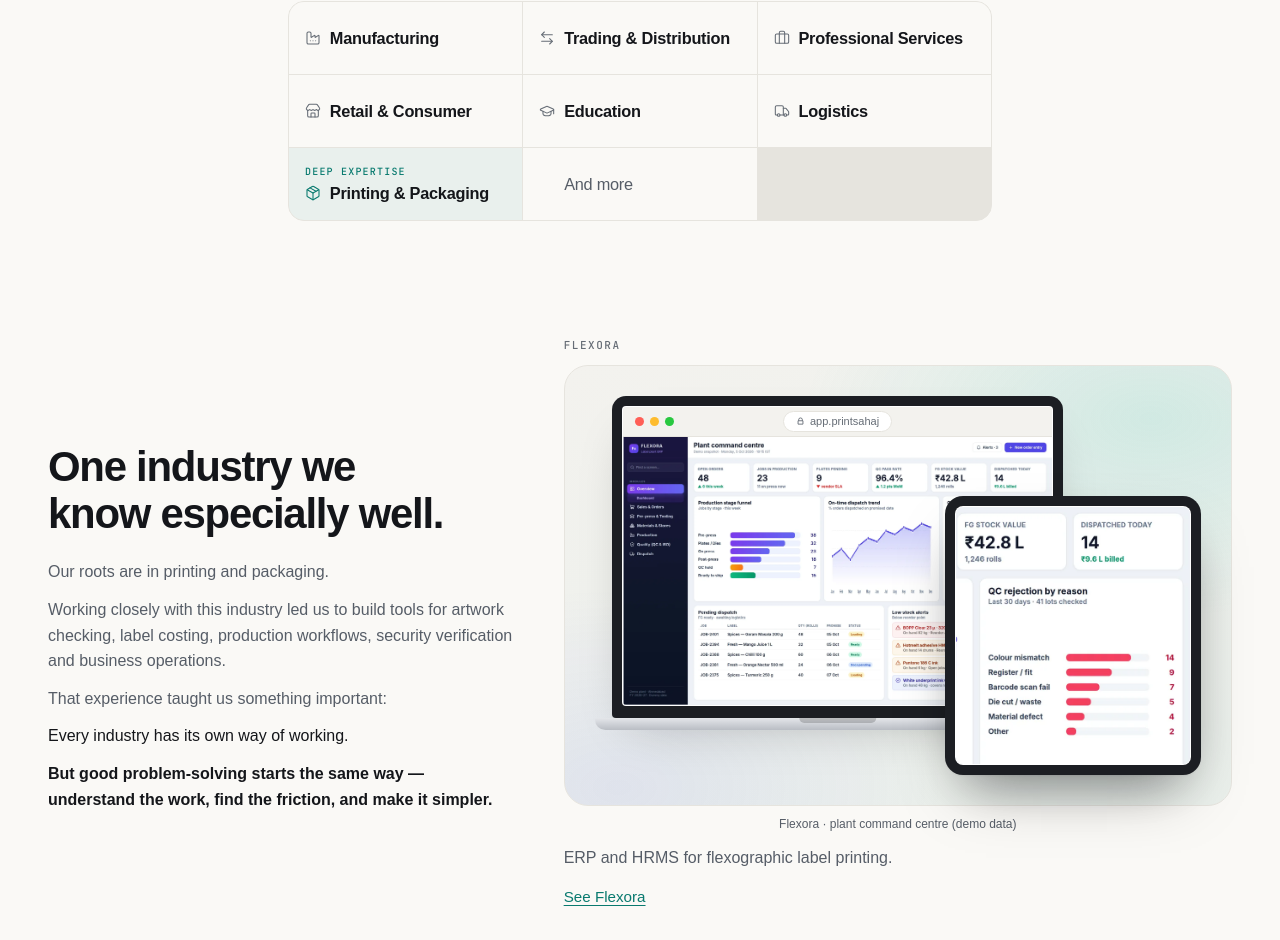
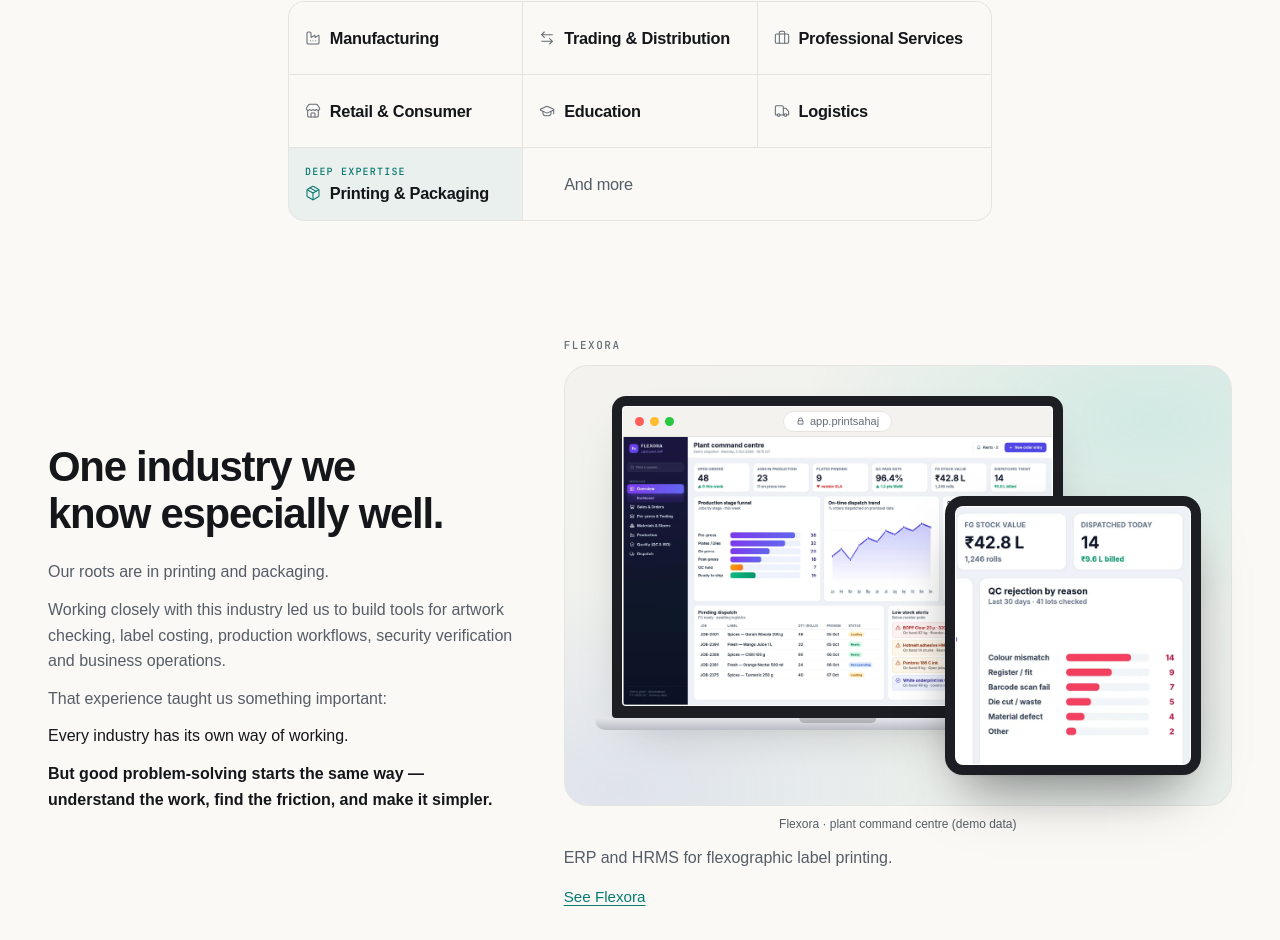
Before and after one commit to Satyam28041993/printsahaj, a Next.js app in the folder web/: page /solutions in a window 1280 px wide. Shown: the part 7526-8466 px from the top of the page. Built offline with nearby package versions, Linux system fonts and the light colour scheme; a web font is replaced by a local one.

Commit message:
Fill the last industry row so the grid does not show an empty cell.
Co-authored-by: Prakruti2025 <Prakruti2025@users.noreply.github.com>

```diff
--- a/web/src/app/solutions.css
+++ b/web/src/app/solutions.css
@@ -1331,6 +1331,10 @@ html.js-motion .sol-area__visual:not(.is-in) .sol-path::before {
     grid-template-columns: 1fr 1fr 1fr;
     max-width: none;
   }
+
+  .sol-env--more {
+    grid-column: span 2;
+  }
 }
 
 /* ---- the rest of the story ---------------------------------------------- */
```
